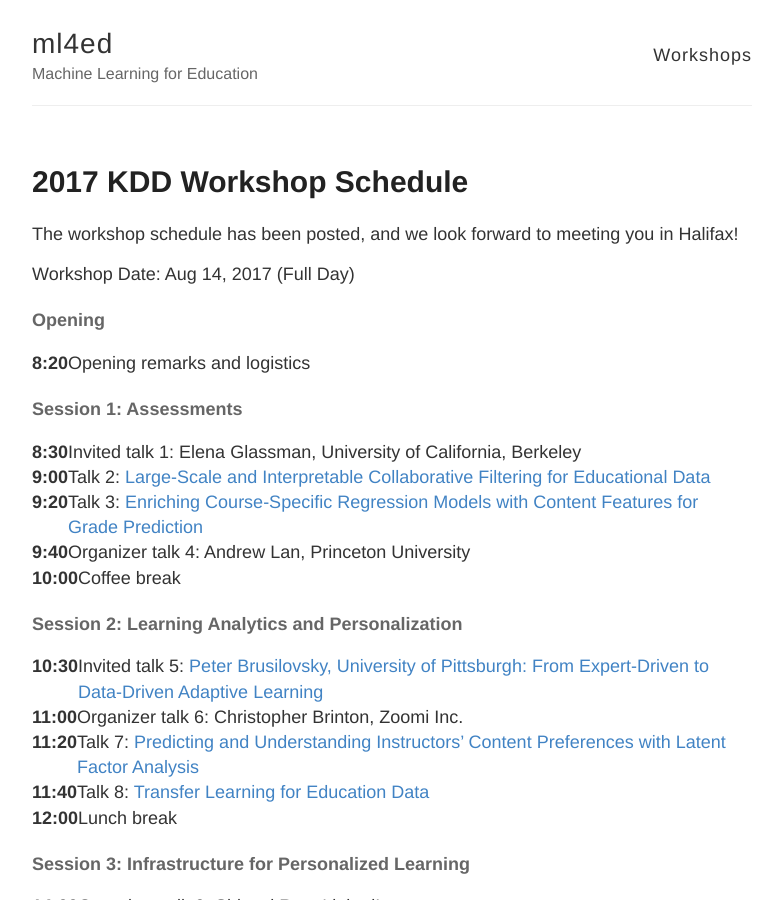
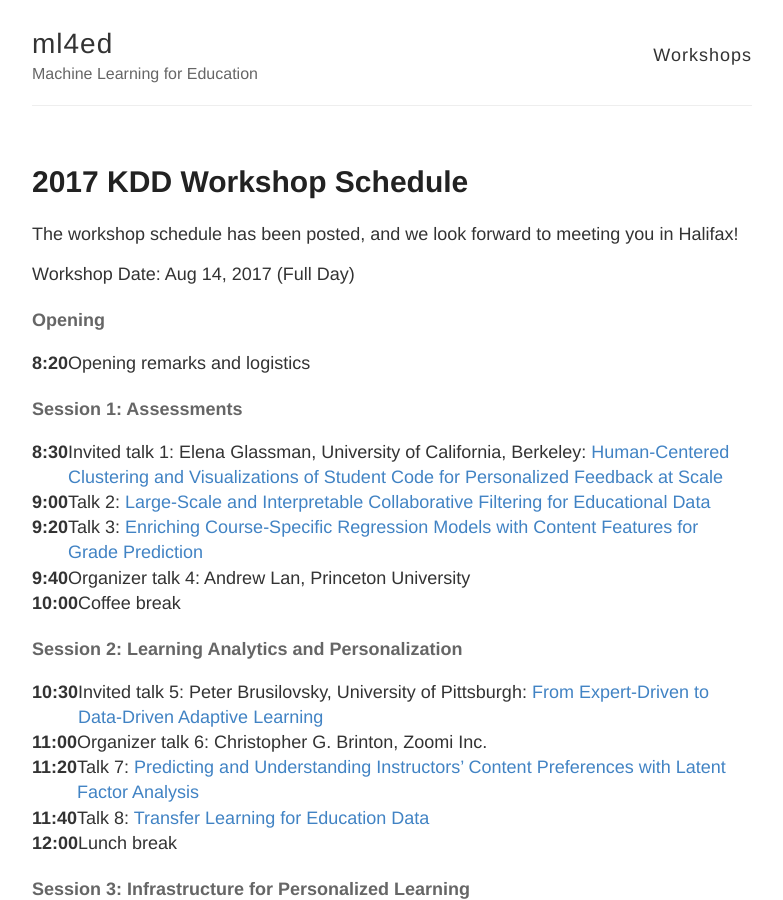
Before and after one commit to ml4ed/ml4ed.github.io, a Jekyll site: the page built from _posts/2017-7-21-KDD-Workshop-Details.md, in a window 1280 px wide and 900 px high. Shown: the whole window, without its empty margins (248-1031 px from the left). Built offline with Jekyll 4.4.1, drawn with Linux system fonts in a browser that asks for light colours.

Commit message:
Update 2017-7-21-KDD-Workshop-Details.md

```diff
--- a/_posts/2017-7-21-KDD-Workshop-Details.md
+++ b/_posts/2017-7-21-KDD-Workshop-Details.md
@@ -13,7 +13,7 @@ Workshop Date: Aug 14, 2017 (Full Day)
 
 #### Session 1: Assessments
 
-|**8:30**| Invited talk 1: Elena Glassman, University of California, Berkeley
+|**8:30**| Invited talk 1: Elena Glassman, University of California, Berkeley: [Human-Centered Clustering and Visualizations of Student Code for Personalized Feedback at Scale](http://ml4ed.cc/attachments/Glassman_Abstract.pdf)
 
 |**9:00**| Talk 2: [Large-Scale and Interpretable Collaborative Filtering for Educational Data](http://ml4ed.cc/attachments/LeeLargescale.pdf)
 
@@ -25,9 +25,9 @@ Workshop Date: Aug 14, 2017 (Full Day)
 
 #### Session 2: Learning Analytics and Personalization
 
-|**10:30**| Invited talk 5: [Peter Brusilovsky, University of Pittsburgh: From Expert-Driven to Data-Driven Adaptive Learning](http://ml4ed.cc/attachments/Brusilovsky_Abstract.pdf)
+|**10:30**| Invited talk 5: Peter Brusilovsky, University of Pittsburgh: [From Expert-Driven to Data-Driven Adaptive Learning](http://ml4ed.cc/attachments/Brusilovsky_Abstract.pdf)
 
-|**11:00**| Organizer talk 6: Christopher Brinton, Zoomi Inc.
+|**11:00**| Organizer talk 6: Christopher G. Brinton, Zoomi Inc.
 
 |**11:20**| Talk 7: [Predicting and Understanding Instructors' Content Preferences with Latent Factor Analysis](http://ml4ed.cc/attachments/WangPredicting.pdf)
 
```
